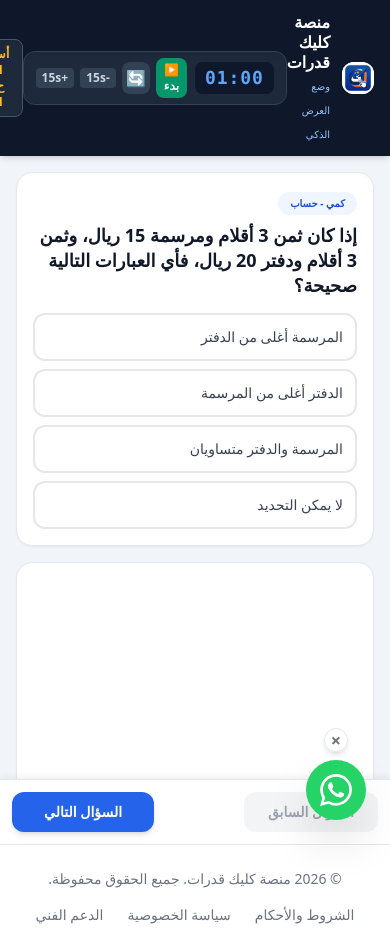
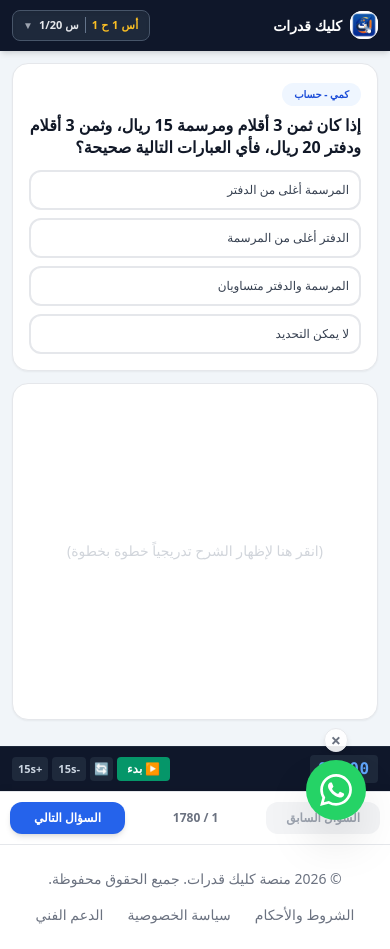
Before and after one commit to engaziasa-lang/engazia-app, a Next.js app: page /qudurat/presenter in a window 390 px wide. Built offline with nearby package versions, Linux system fonts and the light colour scheme.

Commit message:
Update page.tsx

```diff
--- a/app/qudurat/presenter/page.tsx
+++ b/app/qudurat/presenter/page.tsx
@@ -145,9 +145,9 @@ export default function PresenterPage() {
     <div className="h-[100dvh] bg-slate-100 flex flex-col overflow-hidden font-sans relative" dir="rtl">
 
       {/* الشريط العلوي */}
-      <header className="flex-shrink-0 bg-slate-900 text-white px-4 md:px-6 py-3 flex justify-between items-center shadow-md z-30 relative">
-        <div className="flex items-center gap-3">
-          <div className="w-8 h-8 md:w-10 md:h-10 rounded-xl overflow-hidden shadow-inner flex-shrink-0 bg-white flex items-center justify-center">
+      <header className="flex-shrink-0 bg-slate-900 text-white px-3 md:px-6 py-2.5 flex justify-between items-center shadow-md z-30 relative">
+        <div className="flex items-center gap-2 md:gap-3">
+          <div className="w-7 h-7 md:w-10 md:h-10 rounded-xl overflow-hidden shadow-inner flex-shrink-0 bg-white flex items-center justify-center">
             <img
               src="/logo.png"
               alt="شعار كليك قدرات"
@@ -159,14 +159,14 @@ export default function PresenterPage() {
             />
           </div>
           <div>
-            <h1 className="font-bold text-base md:text-lg leading-tight">منصة كليك قدرات</h1>
-            <span className="text-blue-300 text-[10px] md:text-xs">وضع العرض الذكي</span>
+            <h1 className="font-bold text-sm md:text-lg leading-tight">كليك قدرات</h1>
+            <span className="text-blue-300 text-[9px] md:text-xs hidden sm:inline">وضع العرض الذكي</span>
           </div>
         </div>
 
-        {/* عداد الوقت التنازلي التفاعلي بدون مكتبات خارجية */}
-        <div className="flex items-center gap-2 bg-slate-800 px-3 py-1.5 rounded-xl border border-slate-700 shadow-inner">
-          <div className={`text-lg md:text-xl font-black font-mono tracking-wider px-2.5 py-0.5 rounded-lg ${
+        {/* عداد الوقت للشاشات الكبيرة (الكمبيوتر) */}
+        <div className="hidden md:flex items-center gap-2 bg-slate-800 px-3 py-1.5 rounded-xl border border-slate-700 shadow-inner">
+          <div className={`text-xl font-black font-mono tracking-wider px-2.5 py-0.5 rounded-lg ${
             isUrgent ? 'bg-red-600 text-white animate-pulse' : 'bg-slate-900 text-blue-400'
           }`}>
             {formattedTime}
@@ -177,7 +177,6 @@ export default function PresenterPage() {
               className={`px-2 py-1 rounded-lg text-xs font-bold text-white transition ${
                 isRunning ? 'bg-amber-600 hover:bg-amber-700' : 'bg-emerald-600 hover:bg-emerald-700'
               }`}
-              title={isRunning ? "إيقاف مؤقت" : "بدء العداد"}
             >
               {isRunning ? '⏸ إيقاف' : '▶ بدء'}
             </button>
@@ -191,39 +190,36 @@ export default function PresenterPage() {
             <button
               onClick={() => setTimeLeft((prev) => Math.max(0, prev - 15))}
               className="px-1.5 py-0.5 bg-slate-700 hover:bg-slate-600 text-slate-300 rounded text-xs font-bold"
-              title="نقص 15 ثانية"
             >
               -15s
             </button>
             <button
               onClick={() => setTimeLeft((prev) => prev + 15)}
               className="px-1.5 py-0.5 bg-slate-700 hover:bg-slate-600 text-slate-300 rounded text-xs font-bold"
-              title="زيادة 15 ثانية"
             >
               +15s
             </button>
           </div>
         </div>
 
-        {/* العداد والقائمة المنسدلة */}
+        {/* زر التنقل بين الحصص */}
         <div className="relative">
           <button
             onClick={() => setIsNavOpen(!isNavOpen)}
-            className="bg-slate-800 hover:bg-slate-700 transition-colors px-3 md:px-4 py-1.5 rounded-lg border border-slate-600 flex items-center gap-2 md:gap-3 shadow-inner cursor-pointer"
-            title="انقر لاختيار حصة أخرى"
+            className="bg-slate-800 hover:bg-slate-700 transition-colors px-2.5 md:px-4 py-1.5 rounded-lg border border-slate-600 flex items-center gap-1.5 md:gap-3 shadow-inner cursor-pointer"
           >
-            <span className="font-extrabold text-xs md:text-sm text-amber-400 tracking-wide">
+            <span className="font-extrabold text-[11px] md:text-sm text-amber-400 tracking-wide">
               أس {currentWeek} ح {currentSession}
             </span>
             <span className="w-px h-4 bg-slate-500"></span>
-            <span className="font-bold text-xs md:text-sm text-gray-200">
-              س {indexInSession} من {totalInSession}
+            <span className="font-bold text-[11px] md:text-sm text-gray-200">
+              س {indexInSession}/{totalInSession}
             </span>
-            <span className="text-xs text-gray-400 ml-1">▼</span>
+            <span className="text-[10px] text-gray-400">▼</span>
           </button>
 
           {isNavOpen && (
-            <div className="absolute top-full left-0 mt-2 w-64 bg-white rounded-xl shadow-2xl border border-gray-200 overflow-hidden z-50 animate-in fade-in slide-in-from-top-2">
+            <div className="absolute top-full left-0 mt-2 w-64 bg-white rounded-xl shadow-2xl border border-gray-200 overflow-hidden z-50">
               <div className="bg-slate-100 px-4 py-2 border-b border-gray-200">
                 <span className="font-bold text-slate-700 text-sm">الانتقال السريع للحصص</span>
               </div>
@@ -257,31 +253,28 @@ export default function PresenterPage() {
       </header>
 
       {isNavOpen && (
-        <div
-          className="fixed inset-0 z-20"
-          onClick={() => setIsNavOpen(false)}
-        />
+        <div className="fixed inset-0 z-20" onClick={() => setIsNavOpen(false)} />
       )}
 
       {/* مساحة العمل */}
-      <main className="flex-grow flex flex-col md:flex-row gap-4 p-4 overflow-y-auto md:overflow-hidden min-h-0 relative z-10">
+      <main className="flex-grow flex flex-col md:flex-row gap-3 p-3 md:p-4 overflow-y-auto md:overflow-hidden min-h-0 relative z-10">
 
         <section className="w-full md:w-[40%] flex-shrink-0 md:flex-shrink bg-white rounded-2xl shadow-sm border border-gray-200 flex flex-col justify-center p-4 md:p-6 overflow-y-auto md:overflow-hidden relative">
           <div className="w-full">
-            <div className="mb-2 md:mb-3">
+            <div className="mb-2">
               <span className="inline-block bg-blue-50 text-blue-700 text-[10px] md:text-xs font-bold px-3 py-1 rounded-full">
                 {currentQuestion.category}
               </span>
             </div>
 
-            <h2 className="text-lg md:text-xl lg:text-2xl font-extrabold text-gray-900 leading-snug mb-4 md:mb-5">
+            <h2 className="text-base md:text-xl lg:text-2xl font-extrabold text-gray-900 leading-snug mb-3 md:mb-5">
               {currentQuestion.text}
             </h2>
 
             <div
-              className="space-y-2 md:space-y-3 cursor-pointer group"
+              className="space-y-2 cursor-pointer group"
               onClick={handleRevealAnswer}
-              title={!isAnswerRevealed ? "انقر هنا لإظهار الإجابة الصحيحة" : ""}
+              title={!isAnswerRevealed ? "انقر لإظهار الإجابة الصحيحة" : ""}
             >
               {currentQuestion.options.map((option, idx) => {
                 const isCorrect = option === currentQuestion.correctAnswer;
@@ -296,9 +289,9 @@ export default function PresenterPage() {
                 }
 
                 return (
-                  <div key={idx} className={`p-3 md:p-3.5 rounded-xl border-2 text-sm md:text-base lg:text-lg transition-all duration-300 flex justify-between items-center ${optionStyle}`}>
+                  <div key={idx} className={`p-2.5 md:p-3.5 rounded-xl border-2 text-xs md:text-base lg:text-lg transition-all duration-300 flex justify-between items-center ${optionStyle}`}>
                     <span>{option}</span>
-                    {isAnswerRevealed && isCorrect && <span className="text-lg md:text-xl drop-shadow-sm animate-bounce">✅</span>}
+                    {isAnswerRevealed && isCorrect && <span className="text-base md:text-xl animate-bounce">✅</span>}
                   </div>
                 );
               })}
@@ -307,27 +300,29 @@ export default function PresenterPage() {
         </section>
 
         <section
-          className="w-full md:w-[60%] min-h-[55vh] md:min-h-0 flex-shrink-0 md:flex-shrink bg-white rounded-2xl shadow-sm border border-gray-200 flex flex-col overflow-hidden relative cursor-pointer select-none"
+          className="w-full md:w-[60%] min-h-[40vh] md:min-h-0 flex-shrink-0 md:flex-shrink bg-white rounded-2xl shadow-sm border border-gray-200 flex flex-col overflow-hidden relative cursor-pointer select-none"
           onClick={handleBoardClick}
         >
           {(clicks > 0 || isAnswerRevealed) && (
             <button
               onClick={handleClearBoard}
-              className="absolute top-4 left-4 z-20 bg-white/90 backdrop-blur-sm border border-red-200 text-red-500 hover:bg-red-50 hover:text-red-700 font-bold px-4 py-2 rounded-xl text-xs md:text-sm transition-all flex items-center gap-2 shadow-md"
+              className="absolute top-3 left-3 z-20 bg-white/90 backdrop-blur-sm border border-red-200 text-red-500 hover:bg-red-50 font-bold px-3 py-1.5 rounded-xl text-xs transition-all flex items-center gap-1.5 shadow-md"
             >
               <span>مسح</span> 🗑️
             </button>
           )}
 
-          <div className="flex-grow w-full h-full p-6 md:p-10 overflow-y-auto">
+          <div className="flex-grow w-full h-full p-4 md:p-10 overflow-y-auto">
             {clicks === 0 ? (
-              <div className="w-full h-full"></div>
+              <div className="w-full h-full flex items-center justify-center text-gray-300 text-sm md:text-base select-none">
+                (انقر هنا لإظهار الشرح تدريجياً خطوة بخطوة)
+              </div>
             ) : (
-              <div className="w-full space-y-6 md:space-y-8 mt-8 md:mt-2">
+              <div className="w-full space-y-4 md:space-y-8 mt-4 md:mt-2">
                 {explanationParts.slice(0, visiblePartsCount).map((part, index) => (
                   <p
                     key={index}
-                    className="text-xl md:text-2xl lg:text-3xl text-gray-800 font-bold leading-relaxed animate-in fade-in slide-in-from-bottom-4 duration-300"
+                    className="text-lg md:text-2xl lg:text-3xl text-gray-800 font-bold leading-relaxed animate-in fade-in slide-in-from-bottom-4 duration-300"
                   >
                     {part}
                   </p>
@@ -338,19 +333,61 @@ export default function PresenterPage() {
         </section>
       </main>
 
-      <footer className="flex-shrink-0 bg-white border-t border-gray-200 p-3 md:p-4 flex justify-between items-center shadow-[0_-4px_6px_-1px_rgba(0,0,0,0.05)] z-10">
+      {/* شريط التحكم المخصص للجوال (يظهر أسفل الشاشة على الموبايل فقط ويختفي على الكمبيوتر) */}
+      <div className="md:hidden flex items-center justify-between bg-slate-900 text-white px-3 py-2 border-t border-slate-800">
+        <div className={`text-base font-black font-mono tracking-wider px-2 py-0.5 rounded ${
+          isUrgent ? 'bg-red-600 text-white animate-pulse' : 'bg-slate-800 text-blue-400'
+        }`}>
+          {formattedTime}
+        </div>
+        <div className="flex items-center gap-1">
+          <button
+            onClick={() => setIsRunning(!isRunning)}
+            className={`px-2.5 py-1 rounded text-xs font-bold text-white ${
+              isRunning ? 'bg-amber-600' : 'bg-emerald-600'
+            }`}
+          >
+            {isRunning ? '⏸ إيقاف' : '▶ بدء'}
+          </button>
+          <button
+            onClick={() => resetTimer(60)}
+            className="p-1 bg-slate-800 text-slate-300 rounded text-xs"
+          >
+            🔄
+          </button>
+          <button
+            onClick={() => setTimeLeft((prev) => Math.max(0, prev - 15))}
+            className="px-1.5 py-1 bg-slate-800 text-slate-300 rounded text-[11px] font-bold"
+          >
+            -15s
+          </button>
+          <button
+            onClick={() => setTimeLeft((prev) => prev + 15)}
+            className="px-1.5 py-1 bg-slate-800 text-slate-300 rounded text-[11px] font-bold"
+          >
+            +15s
+          </button>
+        </div>
+      </div>
+
+      {/* شريط التنقل السفلي */}
+      <footer className="flex-shrink-0 bg-white border-t border-gray-200 p-2.5 md:p-4 flex justify-between items-center shadow-[0_-4px_6px_-1px_rgba(0,0,0,0.05)] z-10">
         <button
           onClick={handlePrev}
           disabled={currentQuestionIndex === 0}
-          className={`px-6 md:px-10 py-2.5 md:py-3 rounded-xl font-bold text-sm md:text-lg transition-all ${currentQuestionIndex === 0 ? 'bg-gray-100 text-gray-400 cursor-not-allowed' : 'bg-gray-200 text-gray-800 hover:bg-gray-300 shadow-sm'}`}
+          className={`px-5 md:px-10 py-2 md:py-3 rounded-xl font-bold text-xs md:text-lg transition-all ${currentQuestionIndex === 0 ? 'bg-gray-100 text-gray-400 cursor-not-allowed' : 'bg-gray-200 text-gray-800 hover:bg-gray-300 shadow-sm'}`}
         >
           السؤال السابق
         </button>
 
+        <span className="text-xs text-gray-500 font-bold md:hidden">
+          {currentQuestionIndex + 1} / {questionsData.length}
+        </span>
+
         <button
           onClick={handleNext}
           disabled={currentQuestionIndex === questionsData.length - 1}
-          className={`px-8 md:px-12 py-2.5 md:py-3 rounded-xl font-bold text-sm md:text-lg text-white shadow-md transition-all ${currentQuestionIndex === questionsData.length - 1 ? 'bg-blue-300 cursor-not-allowed' : 'bg-blue-600 hover:bg-blue-700'}`}
+          className={`px-6 md:px-12 py-2 md:py-3 rounded-xl font-bold text-xs md:text-lg text-white shadow-md transition-all ${currentQuestionIndex === questionsData.length - 1 ? 'bg-blue-300 cursor-not-allowed' : 'bg-blue-600 hover:bg-blue-700'}`}
         >
           {currentQuestionIndex === questionsData.length - 1 ? 'نهاية الأسئلة' : 'السؤال التالي'}
         </button>
```
